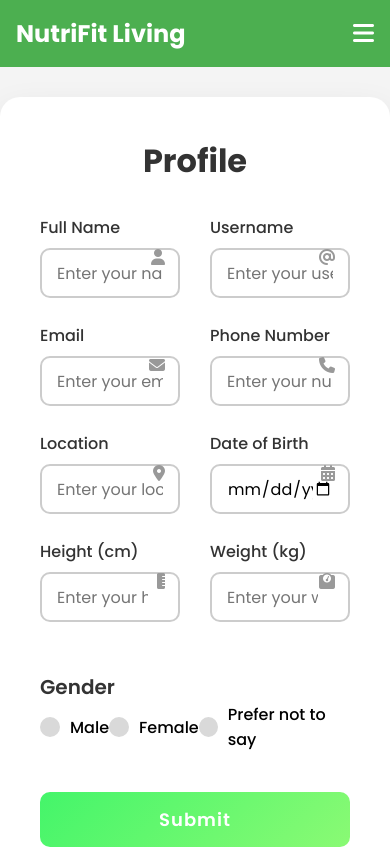
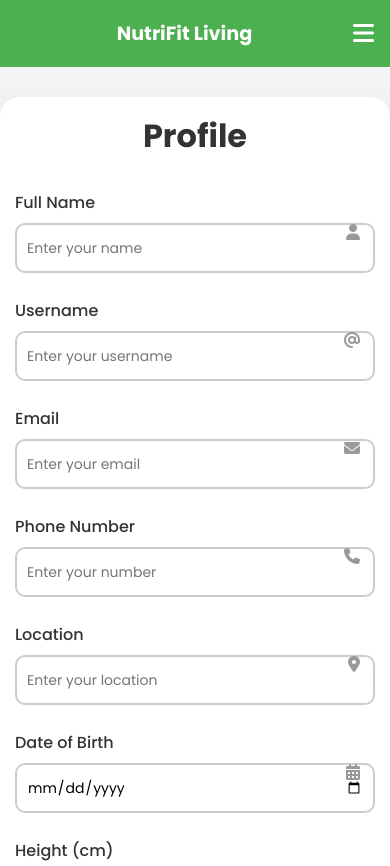
Before and after one commit to Keirthegreat/Nutrifit-living-system, a plain HTML site: page profile.html in a window 390 px wide. Shown: the top 866 px of the page. Drawn offline with Linux system fonts and the light colour scheme.

Commit message:
Update profile.html

```diff
--- a/profile.html
+++ b/profile.html
@@ -69,18 +69,6 @@
             font-size: 1.5rem;
             font-weight: bold;
             color: white;
-            opacity: 0;
-            animation: fadeIn 1s ease forwards;
-            animation-delay: 0.3s;
-        }
-
-        @keyframes fadeIn {
-            from {
-                opacity: 0;
-            }
-            to {
-                opacity: 1;
-            }
         }
 
         .menu-toggle {
@@ -112,7 +100,6 @@
             transform: scale(1.1);
         }
 
-        /* Add a bottom border effect on hover */
         nav ul li a::after {
             content: '';
             display: block;
@@ -303,6 +290,52 @@
                 color: white;
                 border-bottom: 1px solid var(--light-gray);
             }
+
+            /* Center the logo when menu-toggle is active */
+            nav {
+                justify-content: center;
+            }
+
+            .logo {
+                font-size: 1.5rem;
+                text-align: center;
+                width: 100%;
+            }
+
+            .container {
+                padding: 20px;
+            }
+
+            .content form .user-details {
+                flex-direction: column;
+            }
+
+            .content form .input-box {
+                width: 100%;
+            }
+        }
+
+        @media (max-width: 480px) {
+            .logo {
+                font-size: 1.2rem;
+            }
+
+            .title {
+                font-size: 28px;
+            }
+
+            .container {
+                padding: 15px;
+            }
+
+            .content form .input-box input {
+                font-size: 14px;
+                padding: 10px;
+            }
+
+            .button input {
+                font-size: 16px;
+            }
         }
 
     </style>
```
